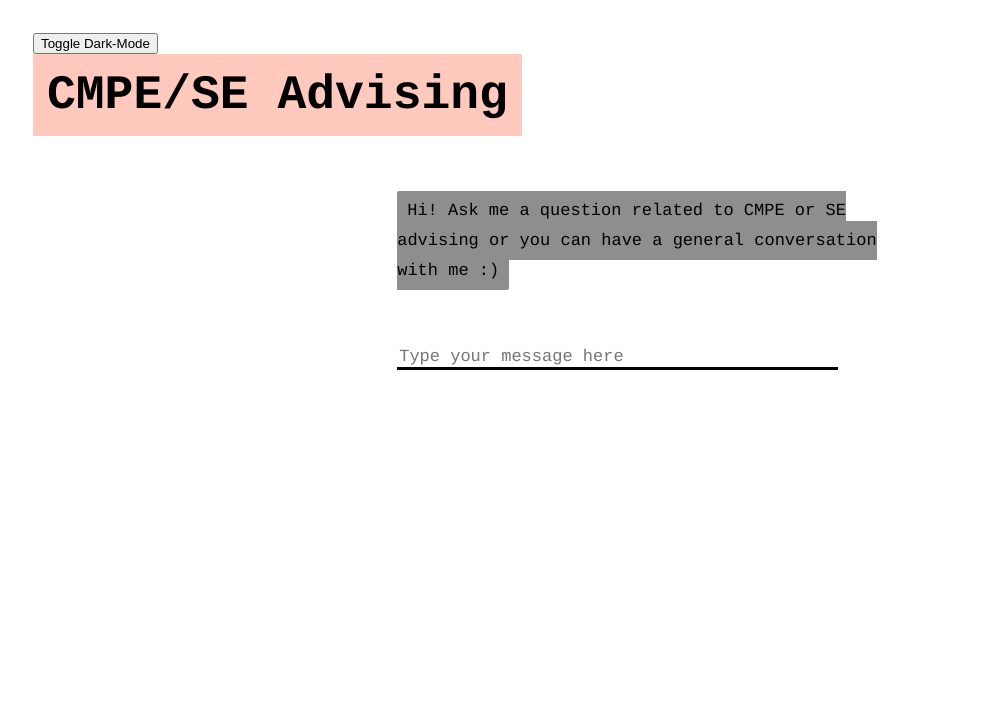
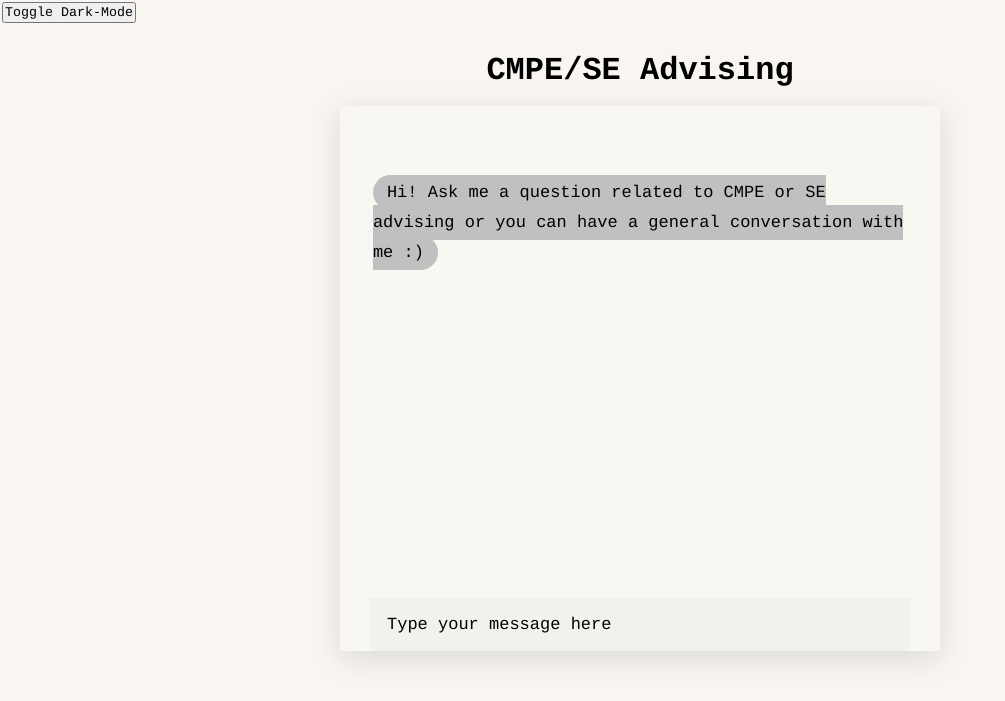
Before and after one commit to akumar23/HAL-AI-AdvisorBot, a Flask app: page / in a window 1280 px wide. Shown: the top 701 px of the page, without its empty margins (0-1005 px from the left). Run offline with Flask 2, Linux system fonts and the light colour scheme; some libraries are stand-ins or nearby versions.

Commit message:
CSS Update / Light Mode Only

```diff
--- a/static/css/chatbotStyle.css
+++ b/static/css/chatbotStyle.css
@@ -1,39 +1,124 @@
-body {
+* {
+    margin: 0;
+    padding: 1px;
+    box-sizing: border-box;
+    /* font-family: 'Nunito', sans-serif; */
     font-family: courier;
-  padding: 25px;
-  background-color: white;
-  color: black;
-}
-body.dark-mode {
-  background-color: black;
-  color: white;
-}
-h1 {
-  background-color: #FFC9BE;
-  display: inline-block;
-  font-size: 3em;
-  margin: 0;
-  padding: 14px;
-}
-h3 {
-  color: black;
-  font-size: 20px;
-  margin-top: 3px;
-  text-align: center;
 }
 
+/* Body Format */
+html, body {
+    /* background: linear-gradient(120deg, rgba(23, 190, 187, 1), rgba(240, 166, 180, 1)); */
+    background: #F9F6F1;
+    /* background: white; */
+    /* overflow: hidden; */
+    font-family: courier;
+    justify-content: center;
+}
+
+/* Building Chatbot Content */
 #chatbox {
     margin-left: auto;
     margin-right: auto;
-  width: 40%;
+    width: 90%;
     margin-top: 60px;
     bottom: 0;
+    padding-bottom: 30px;
+    overflow-y: scroll;
+    height: 400px;
+    /* scroll-padding: 50px 0 0 50px; */
 }
 
-div.chatbox {
-  overflow: scroll;
+.container {
+    display: flex;
+    justify-content: center;
+    align-items: center;
+    flex-direction: column;
+    height: 80vh;
+    width: auto;
+
 }
 
+/* div.chatbox {
+  overflow:auto;
+} */
+
+.container h1 {
+    margin: 0.5em auto;
+    text-align: center;
+    font-family: courier;
+}
+
+/* Chatbot Container  */
+.chatbot {
+    background: rgba(255, 255, 255, 0.05);
+    width: 600px;
+    border-radius: 0.2em;
+    position: relative;
+    /* box-shadow: 1px 1px 12px rgba(0, 0, 0, 0.1); */
+    box-shadow: rgba(100, 100, 111, 0.2) 0px 7px 29px 0px;
+
+}
+
+.chatbox p {
+    float: left;
+    text-align: left;
+    margin: -0.25em 2em;
+    color: #fff;
+    width: 400px;
+}
+
+ input {
+    background: rgba(255, 255, 255, 0.05);
+    position: absolute;
+    bottom: 0;
+    left: 30px;
+    border: none;
+    width: 50%;
+    padding: 1em;
+    outline: none;
+    /* color: rgba(255, 255, 255, 0.9); */
+    font-weight: 300;
+    font-family: courier;
+    background-color: #F3F1ED;
+}
+
+.inputBox{
+  padding-bottom: 20px;
+}
+
+
+/* ::-webkit-input-placeholder {
+    color: rgba(255, 255, 255, 0.9);
+} */
+
+::placeholder {
+    /* color: rgba(255, 255, 255, 0.9); */
+     color: black;
+}
+
+::-webkit-scrollbar {
+  width: 15px;
+}
+
+/* Track */
+::-webkit-scrollbar-track {
+  border-radius: 10px;
+}
+
+/* Handle */
+::-webkit-scrollbar-thumb {
+  /* background: #FEE8C2; */
+  background-color: #DFDEDE;
+  border-radius: 10px;
+}
+
+/* Handle on hover */
+::-webkit-scrollbar-thumb:hover {
+  background: #C2C2C2;
+}
+
+/* Input and Response */
  #userInput {
   margin-left: auto;
   margin-right: auto;
@@ -43,18 +128,13 @@ div.chatbox {
 #textInput {
   width: 90%;
   border: none;
-  border-bottom: 3px solid black;
+  /* border-bottom: 3px solid black; */
   font-family: courier;
   font-size: 17px;
-}
-#textInput.dark-mode {
-  width: 90%;
-  border: none;
-  border-bottom: 3px solid white;
-  font-family: courier;
-  font-size: 17px;
+
 }
 .userText {
+  padding-top: 10px;
   color: black;
   font-family: courier;
   font-size: 17px;
@@ -63,18 +143,95 @@ div.chatbox {
 }
 .userText span {
   background-color: #419AF2;
-  padding: 10px;
-  border-radius: 2px;
+  padding: 6px;
+  border-radius: 1.15rem;
+  line-height: 1.25;
+  max-width: 75%;
+  padding: 0.5rem .875rem;
+  position: relative;
+  word-wrap: break-word;
 }
 .botText {
+  /* padding: 10px; */
+  padding-top: 10px;
   color: black;
   font-family: courier;
   font-size: 17px;
   text-align: left;
   line-height: 30px;
 }
+
+/* Bot Messages */
 .botText span {
-  background-color: #8D8E8F;
-  padding: 10px;
-  border-radius: 2px;
+  /* background-color: #8D8E8F; */
+  background-color: #C0C0C0;
+  padding: 6px;
+  border-radius: 1.15rem;
+  line-height: 1.25;
+  max-width: 75%;
+  padding: 0.5rem .875rem;
+  position: relative;
+  word-wrap: break-word;
 }
+
+/* Slider */
+[data-theme="dark"] {
+    color: #fefefe;
+    background-color: #121212;
+}
+
+.switch {
+    height: 100px;
+    position: fixed;
+    right: 50px;
+    top: 50px;
+}
+
+.theme-switch {
+  display: inline-block;
+  height: 34px;
+  position: relative;
+  width: 60px;
+}
+
+.theme-switch input {
+  display:none;
+}
+
+.slider {
+  background-color: #ccc;
+  bottom: 0;
+  cursor: pointer;
+  left: 0;
+  position: absolute;
+  right: 0;
+  top: 0;
+  transition: .4s;
+}
+
+.slider:before {
+  background-color: #fff;
+  bottom: 4px;
+  content: "";
+  height: 26px;
+  left: 4px;
+  position: absolute;
+  transition: .4s;
+  width: 26px;
+}
+
+input:checked + .slider {
+  background-color: #2b2b2b;
+}
+
+input:checked + .slider:before {
+  transform: translateX(26px);
+}
+
+.slider.round {
+  border-radius: 34px;
+}
+
+.slider.round:before {
+  border-radius: 50%;
+}
```
Lines whose indentation alone changed are shown as unchanged.
